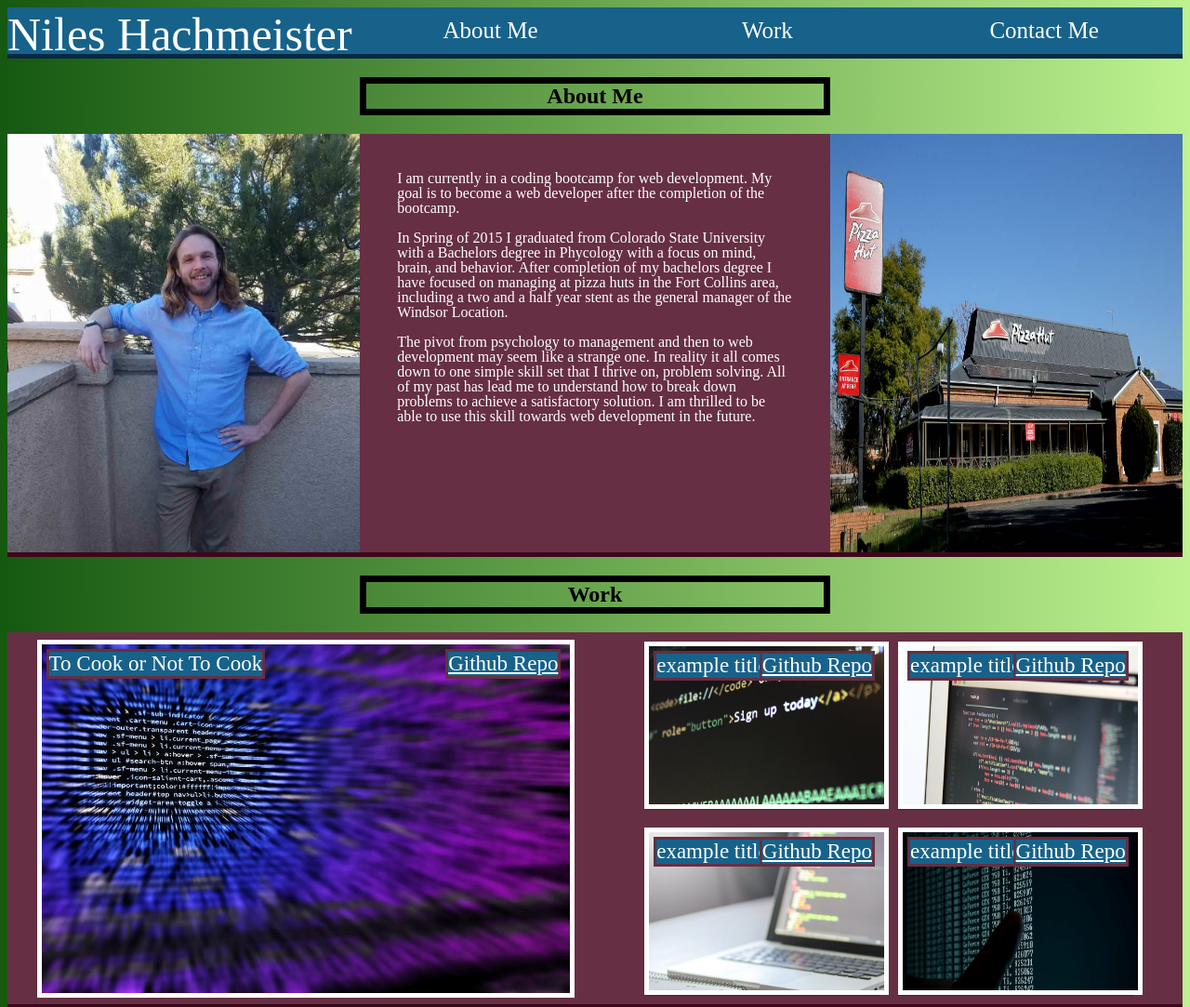
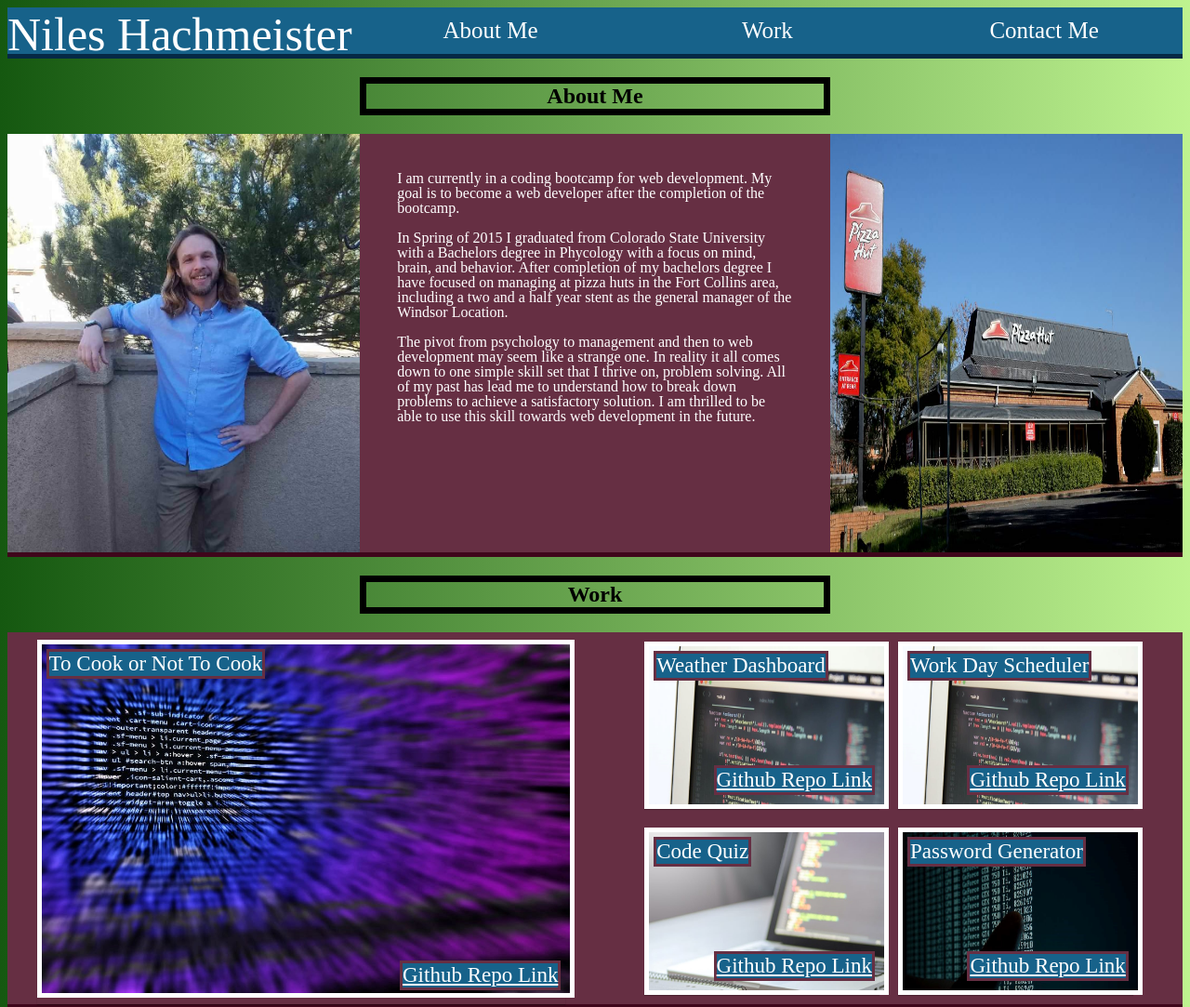
Before and after one commit to NilesHachmeister/updated-portfolio-week-8, a plain HTML site: page index.html in a window 1280 px wide. Shown: the top 1083 px of the page at 93% size. Drawn offline with Linux system fonts and the light colour scheme.

Commit message:
added links to github and projects

```diff
--- a/assets/css/style.css
+++ b/assets/css/style.css
@@ -181,7 +181,7 @@ height: auto;
 
 .github-repo-anchors{
     position: absolute;
-    top: 10px;
+    bottom: 15px;
     right: 5px;
     background-color: var(--blue);
     font-size: 23px;
--- a/index.html
+++ b/index.html
@@ -87,7 +87,7 @@
                     </a>
                     <a class="github-repo-anchors" id="first-github-repo-anchor"
                         href="https://github.com/NilesHachmeister/to-cook-or-not-to-cook">Github
-                        Repo</a>
+                        Repo Link</a>
                 </div>
 
             </span>
@@ -95,45 +95,42 @@
             <!-- the following span holds 4 containers within it. These 4 containers hold the example pictures with the example titless-->
             <span class="second-container">
                 <div class="container">
-                    <a href="#">
-                        <img src="./assets/images/img2.jpeg" alt="the first example image">
-                        <div class="work-name">example title</div>
+                    <a href="https://nileshachmeister.github.io/week6homework-weather-dashboard/">
+                        <img src="./assets/images/img3.jpeg" alt="the first example image">
+                        <div class="work-name">Weather Dashboard</div>
                     </a>
                     <a class="github-repo-anchors"
-                        href="https://github.com/NilesHachmeister/to-cook-or-not-to-cook">Github
-                        Repo</a>
+                        href="https://github.com/NilesHachmeister/week6homework-weather-dashboard">Github
+                        Repo Link</a>
                 </div>
 
                 <div class="container">
-                    <a href="#">
+                    <a href="https://nileshachmeister.github.io/week5homework/">
                         <img src="./assets/images/img3.jpeg" alt="the second example image">
-                        <div class="work-name">example title</div>
+                        <div class="work-name">Work Day Scheduler</div>
                     </a>
-                    <a class="github-repo-anchors"
-                        href="https://github.com/NilesHachmeister/to-cook-or-not-to-cook">Github
-                        Repo</a>
+                    <a class="github-repo-anchors" href="https://github.com/NilesHachmeister/week5homework">Github
+                        Repo Link</a>
                 </div>
 
 
                 <div class="container">
-                    <a href="#">
+                    <a href="https://nileshachmeister.github.io/week4homework/">
                         <img src="./assets/images/img4.jpeg" alt="the third example image">
-                        <div class="work-name">example title</div>
+                        <div class="work-name">Code Quiz</div>
                     </a>
-                    <a class="github-repo-anchors"
-                        href="https://github.com/NilesHachmeister/to-cook-or-not-to-cook">Github
-                        Repo</a>
+                    <a class="github-repo-anchors" href="https://github.com/NilesHachmeister/week4homework">Github
+                        Repo Link</a>
                 </div>
 
 
                 <div class="container">
-                    <a href="#">
+                    <a href="https://nileshachmeister.github.io/week3homework/">
                         <img src="./assets/images/img5.jpeg" alt="the fourth example image">
-                        <div class="work-name">example title</div>
+                        <div class="work-name">Password Generator</div>
                     </a>
-                    <a class="github-repo-anchors"
-                        href="https://github.com/NilesHachmeister/to-cook-or-not-to-cook">Github
-                        Repo</a>
+                    <a class="github-repo-anchors" href="https://github.com/NilesHachmeister/week3homework">Github
+                        Repo Link</a>
                 </div>
             </span>
         </section>
```
